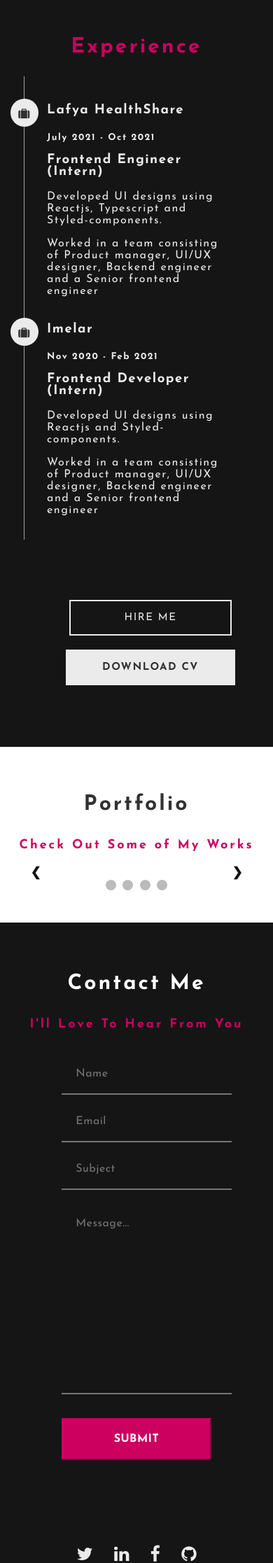
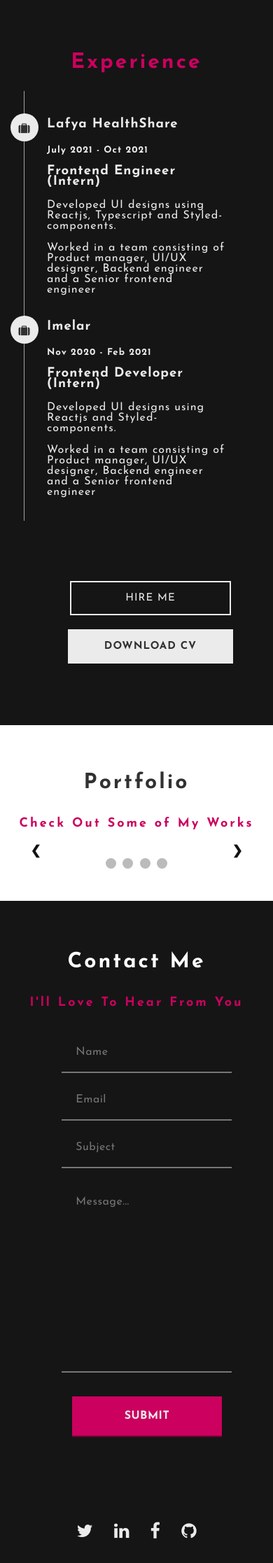
Before and after one commit to okafohenry/portfolio, a PHP site: page /resume.html in a window 390 px wide. Shown: the part 1792-4025 px from the top of the page at 70% size. After the commit the page ends 3990 px from the top, so only its background shows below. Run offline with PHP 8.4, Linux system fonts and the light colour scheme.

Commit message:
implmented Contact form functionality, added thank you page @thankyou.html, added styling

```diff
--- a/index.css
+++ b/index.css
@@ -77,3 +77,8 @@ a {
     color: #3b3838;
 }
 */
+@media screen and (max-width: 600px) {
+    .name {
+        font-size: 53px;
+    }
+}
--- a/resume.css
+++ b/resume.css
@@ -194,8 +201,8 @@ section {
     background: #151515;
     padding: 3rem 0 7rem 0;
     color: #ebebeb;
-    letter-spacing: 1.5px;
-    line-height: 17px;
+    letter-spacing: 1px;
+    line-height: 15px;
 }
 .experience h2 {
     color: #cc005f;
@@ -311,6 +318,7 @@ a.inverse:hover {
     border-top: none;
     border-left: none;
     border-right: none;
+    color: #fff;
 }
 .contact-me input {
     margin-top: 10px;
@@ -329,7 +337,7 @@ a.inverse:hover {
     border-bottom-width: 2px;
 }
 
-.contact-me form button {
+input[type=submit] {
     font-family: 'Josefin Sans' !important;
     font-size: 16px;
     font-weight: bold;
@@ -340,7 +348,7 @@ a.inverse:hover {
     padding: 20px;
     background: #cc005f;
     border-color: #cc005f;
-    color: #ffffffff;
+    color: #ebebeb;
 }
 
 
@@ -394,6 +419,9 @@ footer a {
         display: inline-flex;
         padding: 3px 12px;
     }
+    input[type=submit] {
+        margin-left: 15px;
+    }
 
 }
 
--- a/resume.html
+++ b/resume.html
@@ -8,9 +8,9 @@
     <link rel="stylesheet" href="https://cdnjs.cloudflare.com/ajax/libs/font-awesome/4.7.0/css/font-awesome.min.css">
     <link href="https://fonts.googleapis.com/css2?family=Josefin+Sans:wght@400;500;600;700&family=Lato&display=swap"
         rel="stylesheet" />
-    <script src="scripts/animation.js"></script>
     <link href="resume.css" rel="stylesheet">
     <link href="animation.css" rel="stylesheet">
+    <script src="scripts/animation.js"></script>
 </head>
 <body>
     <nav>
@@ -142,7 +142,7 @@
                     <a href="https://guru-vls.herokuapp.com/">
                         <div class="numbertext">1 / 4</div>
                         <img src="https://res.cloudinary.com/okafohenrie/image/upload/v1640218620/Screenshot_2021-12-01_10.00.59_g6gywk.png" alt="guru-learning-mgt-system.png" style="width:100%">
-                        <div class="text">Lorem ipsum dolor sit amet, quo ei simul congue exerci, ad nec admodum perfecto mnesarchum, vim ea mazim fierent detracto. Ea quis iuvaret expetendis his, te elit voluptua dignissim per,</div>
+                        <div class="text">Guru is a virtual learning platform. It's originally an academic project which facilitates the learning of Mathematics for a specific class (Js1) using multimedia content and providing assessments. This web app was built using Reactjs.</div>
                         <div class="overlay">
                             <div class="live-demo-text">Live Demo</div>
                         </div>
@@ -206,12 +206,13 @@
         <div class="section-container">
             <h2>Contact Me</h2>
             <h4>I'll Love To Hear From You</h4>
-            <form action="">
-                <input type="text" placeholder="Name" /><br />
-                <input type="text" placeholder="Email" /><br />
-                <input type="text" placeholder="Subject" /><br />
-                <textarea placeholder="Message..."></textarea>
-                <center><button type="submit">SUBMIT</button></center>
+            <form action="https://formsubmit.co/260dd68e540d05d1f9f0f48e14eb56d4" method="POST">
+                <input type="hidden" name="_captcha" value="false">
+                <input type="text" placeholder="Name" name="name" /><br />
+                <input type="email" placeholder="Email" name="email"/><br />
+                <input type="text" placeholder="Subject" name="subject" /><br />
+                <textarea placeholder="Message..." name="message"></textarea>
+                <center><input type="submit" value="SUBMIT" name="submitBtn"></center>
             </form>
         </div>
     </section>
```
Also changed, not shown: other parts of resume.css (+29 -5 lines), thankyou.html (added, +31 -0 lines), images/check-circle.gif (added), scripts/animation.js (line endings or trailing spaces).
